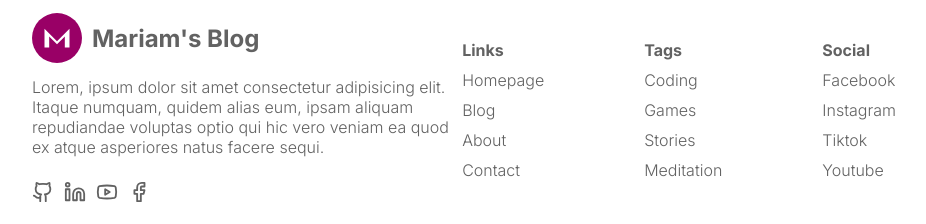
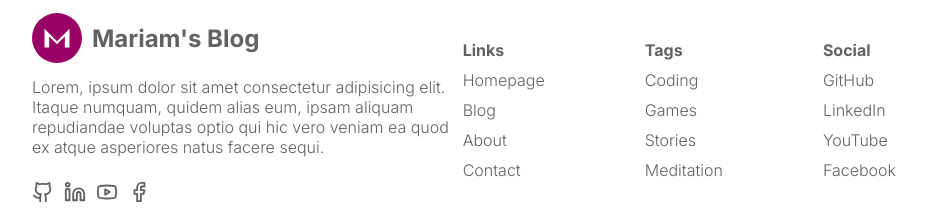
Before and after one commit to MariamRazmadze/blog, a Next.js app: page / in a window 1280 px wide. Shown: the part 2876-3100 px from the top of the page, without its empty margins (176-1102 px from the left). Built offline with nearby package versions, Linux system fonts and the light colour scheme; no server answers; the database is empty.

Commit message:
fix(slugify): use unicode-aware regex so non-Latin titles generate valid slugs

```diff
--- a/src/app/components/footer/Footer.tsx
+++ b/src/app/components/footer/Footer.tsx
@@ -52,10 +52,22 @@
         </div>
         <div className={styles.list}>
           <span className={styles.listTitle}>Social</span>
-          <Link href="/">Facebook</Link>
-          <Link href="/">Instagram</Link>
-          <Link href="/">Tiktok</Link>
-          <Link href="/">Youtube</Link>
+          <a
+            href="https://github.com/MariamRazmadze"
+            target="_blank"
+            rel="noopener noreferrer"
+          >
+            GitHub
+          </a>
+          <a href="#" target="_blank" rel="noopener noreferrer">
+            LinkedIn
+          </a>
+          <a href="#" target="_blank" rel="noopener noreferrer">
+            YouTube
+          </a>
+          <a href="#" target="_blank" rel="noopener noreferrer">
+            Facebook
+          </a>
         </div>
       </div>
     </div>
--- a/src/app/write/page.tsx
+++ b/src/app/write/page.tsx
@@ -89,7 +89,7 @@
     str
       .toLowerCase()
       .trim()
-      .replace(/[^\w\s-]/g, "")
+      .replace(/[^\p{L}\p{N}\s-]/gu, "")
       .replace(/[\s_-]+/g, "-")
       .replace(/^-+|-+$/g, "");
 
```
